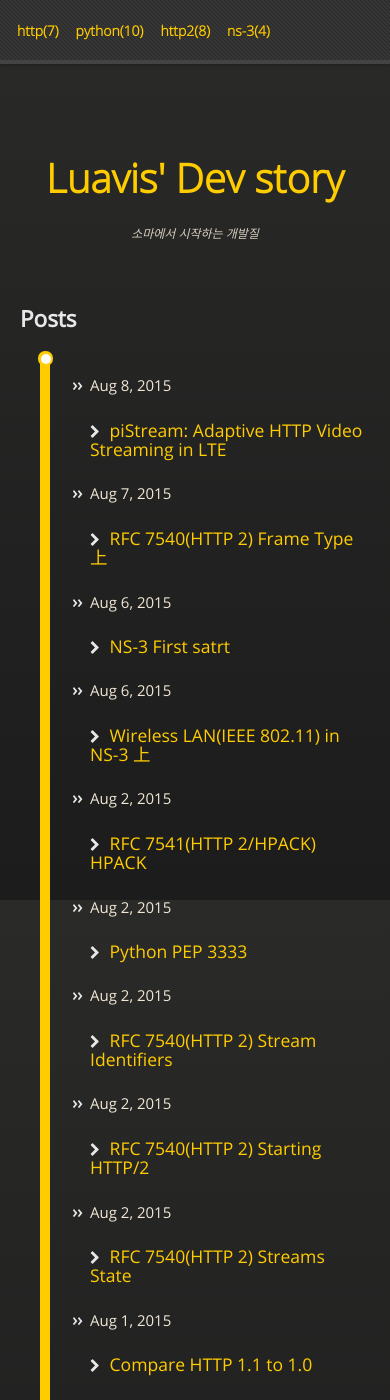
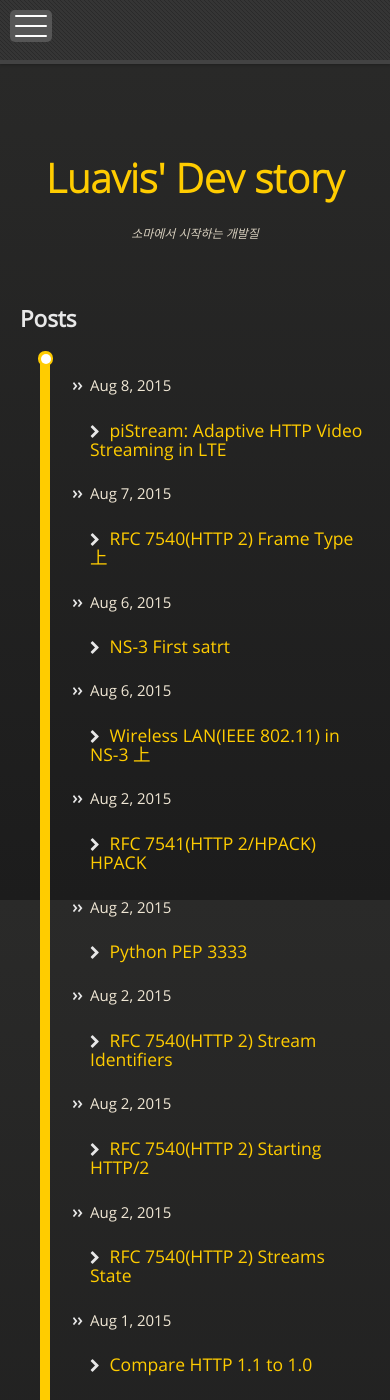
Before and after one commit to Luavis/luavis.github.io, a Jekyll site: the page built from index.html, in a window 390 px wide and 1400 px high. Built offline with Jekyll 4.4.1, drawn with Linux system fonts in a browser that asks for light colours.

Commit message:
Support mobile menu

```diff
--- a/_includes/header.html
+++ b/_includes/header.html
@@ -1,5 +1,11 @@
 <div id="header" class="clearfix">
-  <nav class="category clearfix menu f-left">
+    <ul class="mobile-menu-opener">
+        <li></li>
+        <li></li>
+        <li class="last"></li>
+    </ul>
+
+  <nav class="mobile-menu mobile-hidden category clearfix menu f-left">
     {% for cat in site.categories%}
       <li>
         <a href="{{ cat[0] | prepend: site.baseurl}}" class="categoryItem">
--- a/css/main.css
+++ b/css/main.css
@@ -1120,3 +1120,43 @@ strong {
 .text-center {
   text-align: center;
 }
+
+/* mobile menu */
+.mobile-menu-opener {
+    display: none;
+}
+
+@media screen and (max-width: 560px) {
+    .mobile-menu-opener {
+        display: block;
+        list-style: none;
+        background-color: #565656;
+        width: 32px;
+        padding: 5px;
+        border-radius: 5px;
+        margin-top: 10px;
+        margin-left: 10px;
+        cursor: pointer;
+    }
+
+    .mobile-menu-opener > li {
+        background: white;
+        height: 2px;
+        width: 32px;
+        border-radius: 3px;
+        margin-bottom: 8px;
+    }
+
+    .mobile-menu-opener > li.last {
+        margin-bottom: 0;
+    }
+
+    .mobile-menu  {
+        background: url(../images/nav-bg.gif) #353535 !important;
+        float: initial;
+    }
+
+    .mobile-hidden {
+      display: none;
+    }
+}
--- a/js/app.js
+++ b/js/app.js
@@ -1,2 +1,6 @@
 
 $('.post-content a').attr('target', '_black') // Add _black attribute
+
+$('.mobile-menu-opener').click(function() {
+    $('.mobile-menu').toggleClass('mobile-hidden');
+});
```
